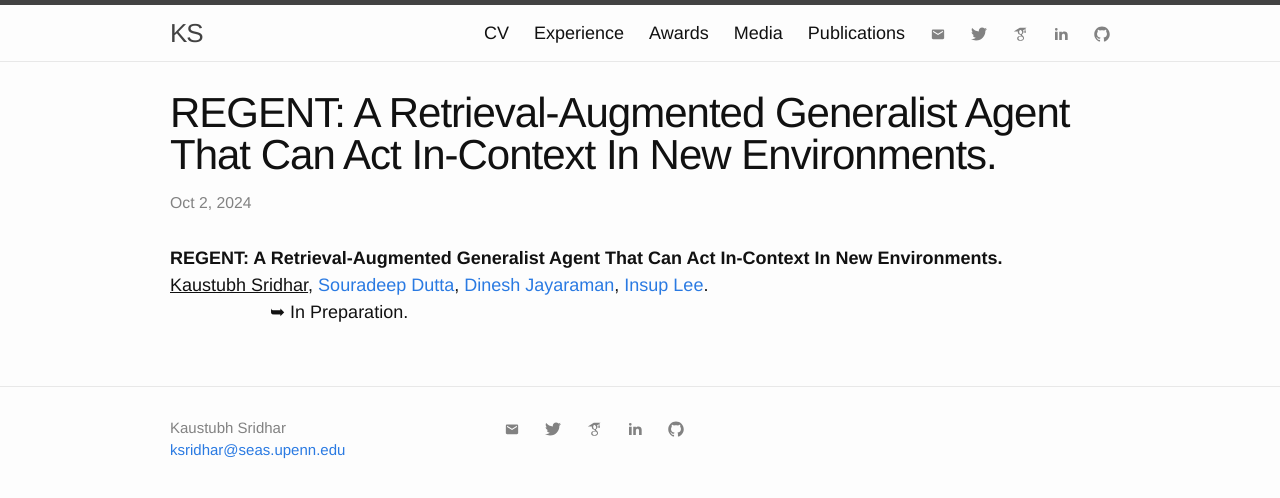
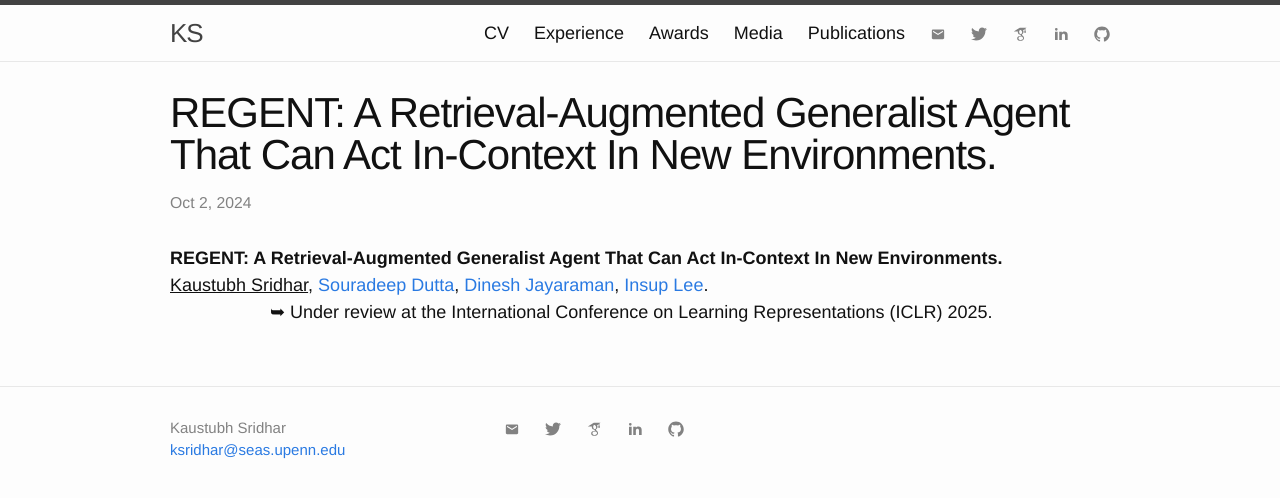
Before and after one commit to kaustubhsridhar/kaustubhsridhar.github.io, a Jekyll site: the page built from _posts/2024-10-02-REGENT.md, in a window 1280 px wide. Shown: the top 498 px of the page. Built offline with Jekyll 4.4.1, drawn with Linux system fonts in a browser that asks for light colours; comment, search, counter and statistics services are not loaded.

Commit message:
Update 2024-10-02-REGENT.md

```diff
--- a/_posts/2024-10-02-REGENT.md
+++ b/_posts/2024-10-02-REGENT.md
@@ -1,7 +1,7 @@
 ---
 layout: research
 title:  "REGENT: A Retrieval-Augmented Generalist Agent That Can Act In-Context In New Environments."
-rinfo: <u>Kaustubh Sridhar</u>, <a href="https://sites.google.com/site/duttasouradeep39/">Souradeep Dutta</a>, <a href="https://www.seas.upenn.edu/~dineshj/">Dinesh Jayaraman</a>, <a href="https://www.cis.upenn.edu/~lee/home/index.shtml">Insup Lee</a>. <ul>➥ In Preparation.</ul>
+rinfo: <u>Kaustubh Sridhar</u>, <a href="https://sites.google.com/site/duttasouradeep39/">Souradeep Dutta</a>, <a href="https://www.seas.upenn.edu/~dineshj/">Dinesh Jayaraman</a>, <a href="https://www.cis.upenn.edu/~lee/home/index.shtml">Insup Lee</a>. <ul>➥ Under review at the International Conference on Learning Representations (ICLR) 2025.</ul>
 pdf: assets/REGENT.pdf
 date:   2024-10-02 22:00:00
 types: []
```
